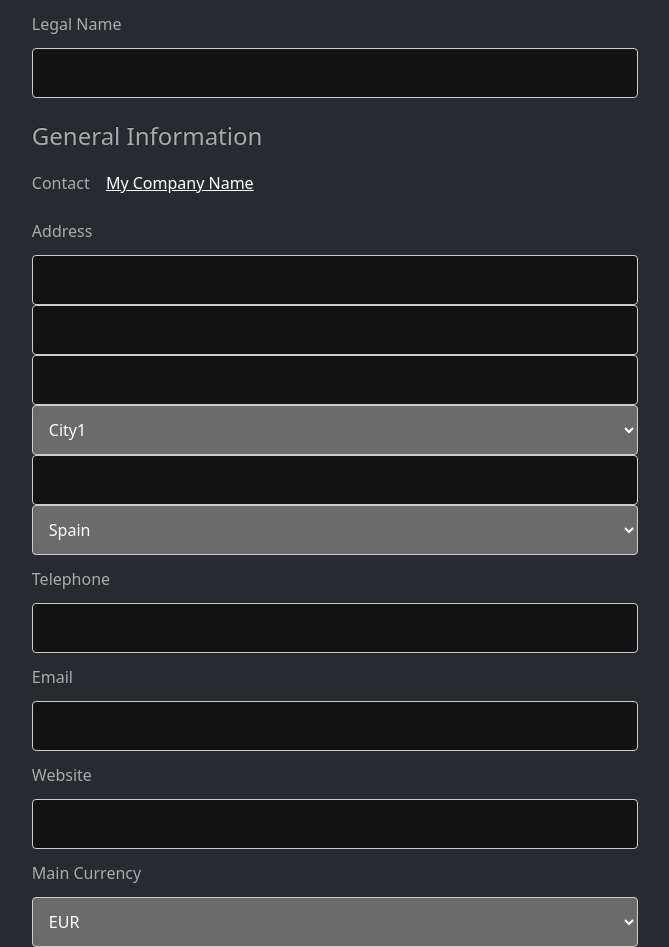
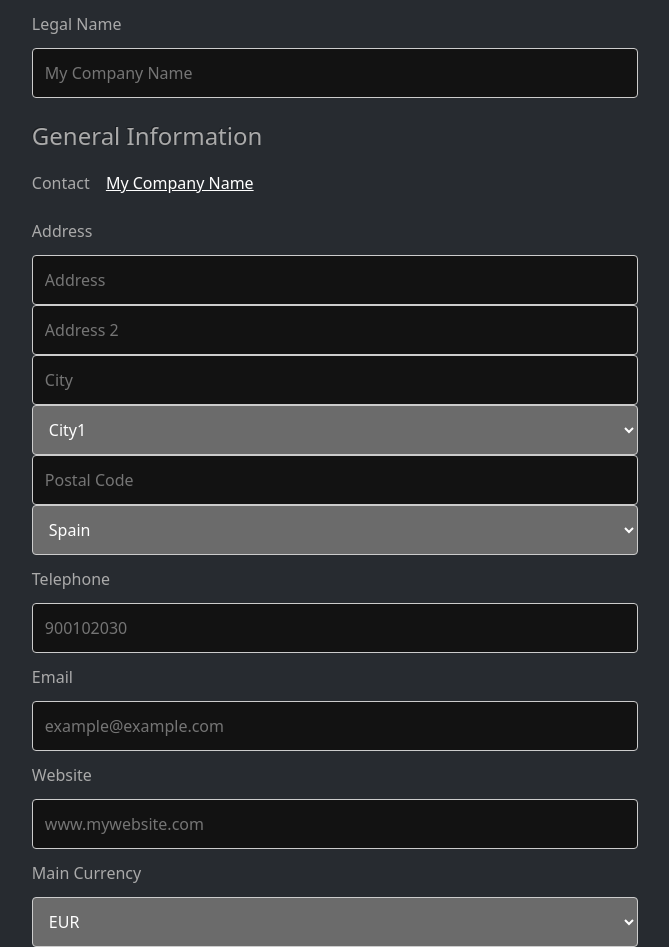
Before and after one commit to ERPDAM2/ERP-DAM2, a Flask app: template erpdam2/View/templates/configuration.html in a window 1280 px wide. Shown: the part 56-1003 px from the top of the page, without its empty margins (305-974 px from the left). Run offline with Flask 2, Linux system fonts and the light colour scheme; the template is opened without the code that fills it, so the values that code supplies are empty; some libraries are stand-ins or nearby versions.

Commit message:
Configuration Form Placeholders

```diff
--- a/erpdam2/View/templates/configuration.html
+++ b/erpdam2/View/templates/configuration.html
@@ -11,31 +11,31 @@
         <form>
             <!-- Company configuration form -->
             <label for="legalName">Legal Name</label><br>
-            <input type="text" id="legalName" name="legalName"><br><br>
+            <input type="text" id="legalName" name="legalName" placeholder="My Company Name"><br><br>
             <h4>General Information</h4>
             <label for="contact">Contact</label>
             <a href="#" onclick="contactLink">My Company Name</a><br>
             <label for="address">Address</label>
-            <input type="text" id="address" name="address"><br>
-            <input type="text" id="address2" name="address2"><br>
-            <input type="text" id="city" name="city">
+            <input type="text" id="address" name="address" placeholder="Address"><br>
+            <input type="text" id="address2" name="address2" placeholder="Address 2"><br>
+            <input type="text" id="city" name="city" placeholder="City">
             <select name="city" id="city">
                 <option value="city1">City1</option>
                 <option value="city2">City2</option>
                 <option value="city3">City3</option>
               </select>
-            <input type="text" id="pc" name="pc"><br>
+            <input type="text" id="pc" name="pc" placeholder="Postal Code"><br>
             <select name="country" id="country">
                 <option value="country1">Spain</option>
                 <option value="country2">Germany</option>
                 <option value="country3">France</option>
               </select><br>
             <label for="telephone">Telephone</label>
-            <input type="tel" id="telephone" name="telephone"><br>
+            <input type="tel" id="telephone" name="telephone" placeholder="900102030"><br>
             <label for="email">Email</label>
-            <input type="email" id="email" name="email"><br>
+            <input type="email" id="email" name="email" placeholder="example@example.com"><br>
             <label for="website">Website</label>
-            <input type="url" id="website" name="website"><br>
+            <input type="url" id="website" name="website" placeholder="www.mywebsite.com"><br>
             <label for="mainCurrency">Main Currency</label>
             <select name="currency" id="currency">
                 <option value="currency1">EUR</option>
```
